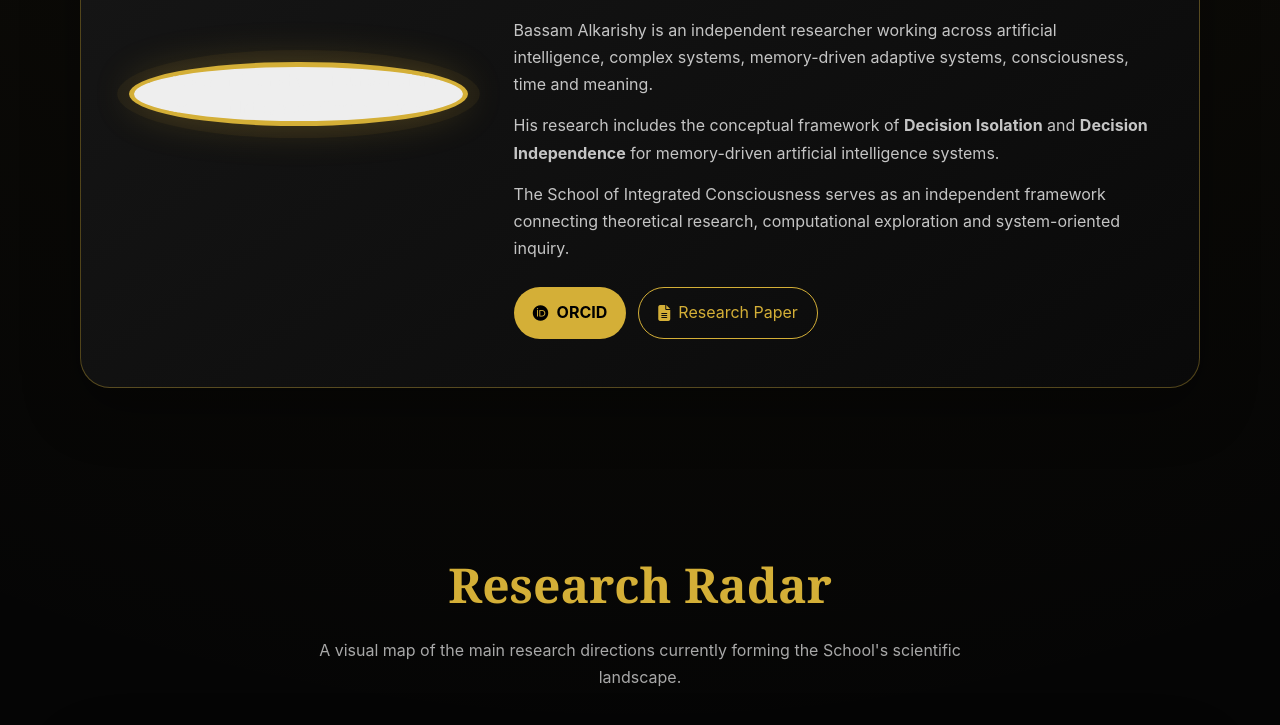
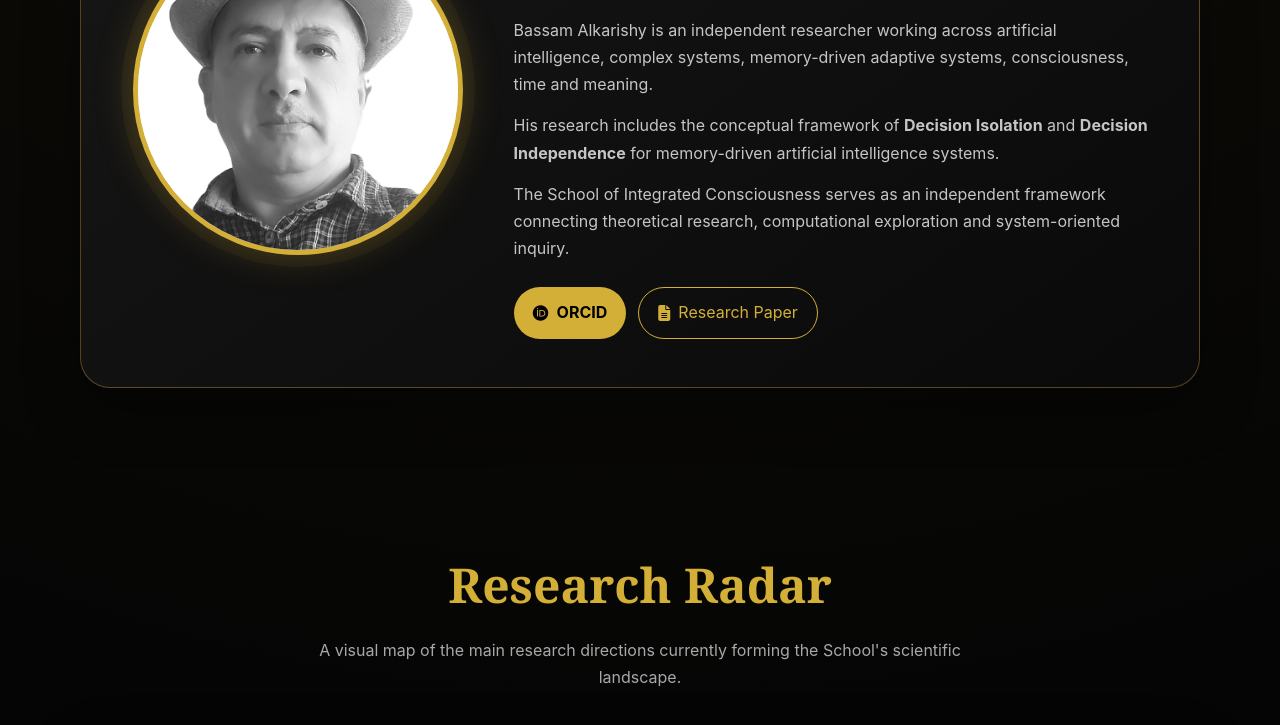
Before and after one commit to BeboBebo007/alkarishy-school, a plain HTML site: page index.html in a window 1280 px wide. Shown: the part 1020-1745 px from the top of the page. Drawn offline with Linux system fonts and the light colour scheme.

Commit message:
Update founder photo source from PNG to JPG

```diff
--- a/index.html
+++ b/index.html
@@ -1154,10 +1154,10 @@
             -->
 
             <img
-              class="founder-photo"
-              src="./img/bassam-founder.png"
-              alt="Bassam Alkarishy — Founder of the School of Integrated Consciousness"
-            >
+  class="founder-photo"
+  src="./img/bassam-founder.jpg"
+  alt="Bassam Alkarishy — Founder of the School of Integrated Consciousness"
+>
 
           </div>
 
```
